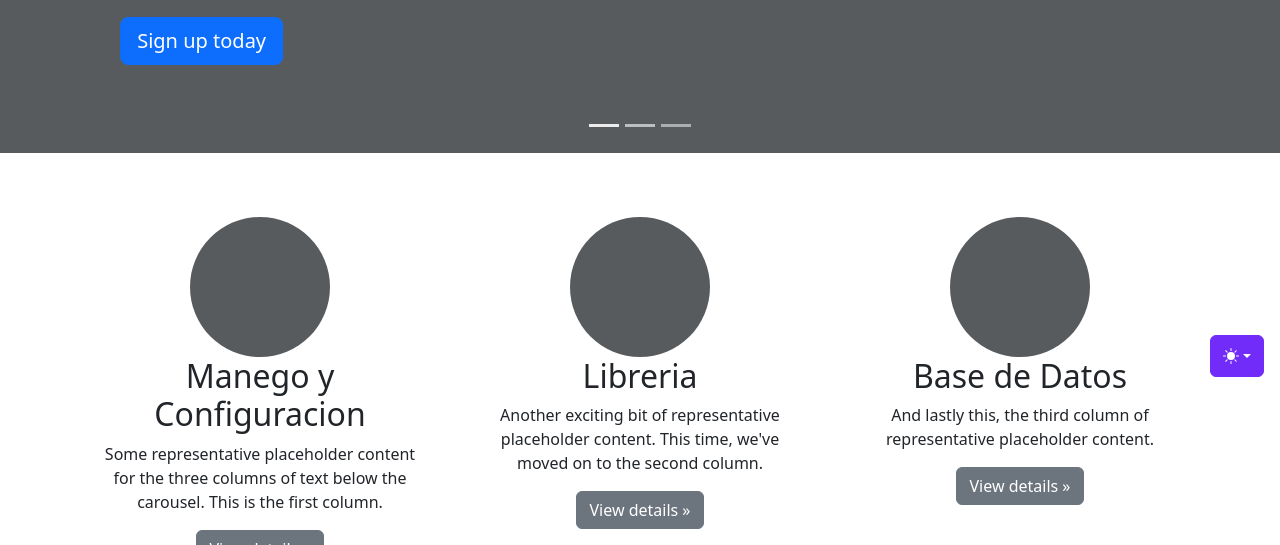
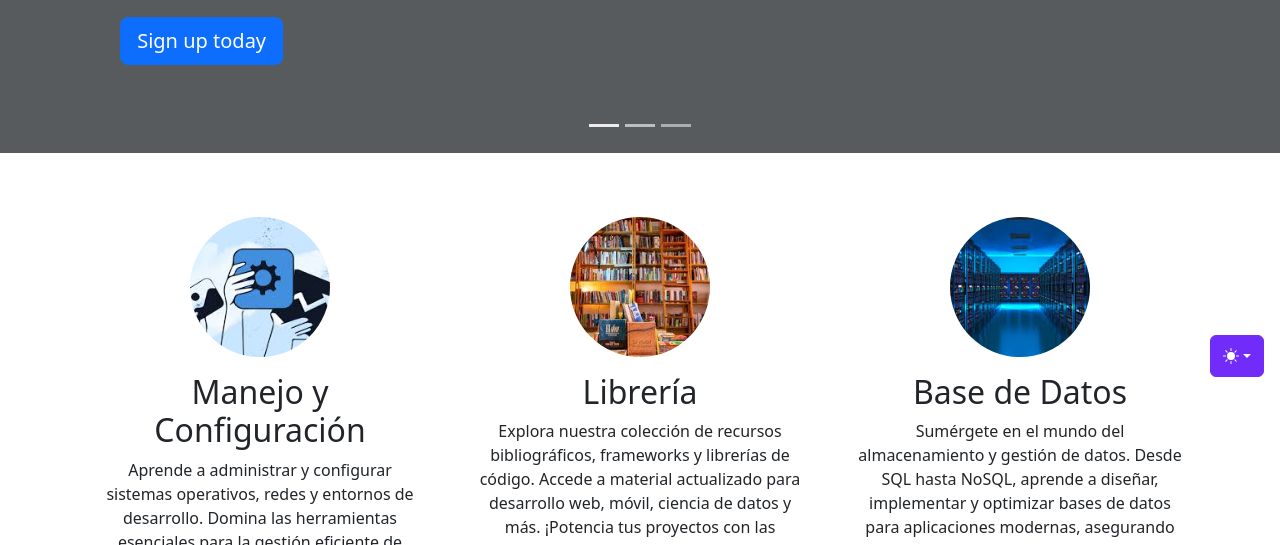
Before and after one commit to The-Fabry/Comandos_Basicos, a plain HTML site: page index.html in a window 1280 px wide. Shown: the part 407-952 px from the top of the page. Drawn offline with Linux system fonts and the light colour scheme.

Commit message:
Agrego imágenes al proyecto

```diff
--- a/index.html
+++ b/index.html
@@ -90,6 +90,13 @@
       }
       .bd-mode-toggle .dropdown-menu .active .bi {
         display: block !important;
+      }
+      /* Estilo para asegurar que las imágenes de los círculos sean redondas y se ajusten */
+      .rounded-circle-img {
+        width: 140px;
+        height: 140px;
+        border-radius: 50%;
+        object-fit: cover;
       }
     </style>
   </head>
@@ -362,84 +369,63 @@
       <div class="container marketing">
         <!-- Three columns of text below the carousel -->
         <div class="row">
-          <div class="col-lg-4">
-            <svg
-              aria-label="Placeholder"
-              class="bd-placeholder-img rounded-circle"
+          <div class="col-lg-4 text-center">
+            <!-- Imagen para Manejo y Configuración -->
+            <img
+              src="imagenes/Manejo.jpeg"
+              alt="Manejo y Configuración"
+              class="rounded-circle-img"
+              width="140"
               height="140"
-              preserveAspectRatio="xMidYMid slice"
-              role="img"
-              width="140"
-              xmlns="http://www.w3.org/2000/svg"
             >
-              <title>Placeholder</title>
-              <rect
-                width="100%"
-                height="100%"
-                fill="var(--bs-secondary-color)"
-              ></rect>
-            </svg>
-            <h2 class="fw-normal">Manego y Configuracion</h2>
+            <h2 class="fw-normal mt-3">Manejo y Configuración</h2>
             <p>
-              Some representative placeholder content for the three columns of
-              text below the carousel. This is the first column.
+              Aprende a administrar y configurar sistemas operativos, redes y entornos de desarrollo.
+              Domina las herramientas esenciales para la gestión eficiente de infraestructura tecnológica
+              y optimización de recursos.
             </p>
             <p>
-              <a class="btn btn-secondary" href="#">View details &raquo;</a>
+              <a class="btn btn-secondary" href="#">Ver detalles &raquo;</a>
             </p>
           </div>
           <!-- /.col-lg-4 -->
-          <div class="col-lg-4">
-            <svg
-              aria-label="Placeholder"
-              class="bd-placeholder-img rounded-circle"
+          <div class="col-lg-4 text-center">
+            <!-- Imagen para Librería -->
+            <img
+              src="imagenes/libre.jpeg"
+              alt="Librería"
+              class="rounded-circle-img"
+              width="140"
               height="140"
-              preserveAspectRatio="xMidYMid slice"
-              role="img"
-              width="140"
-              xmlns="http://www.w3.org/2000/svg"
             >
-              <title>Placeholder</title>
-              <rect
-                width="100%"
-                height="100%"
-                fill="var(--bs-secondary-color)"
-              ></rect>
-            </svg>
-            <h2 class="fw-normal">Libreria</h2>
+            <h2 class="fw-normal mt-3">Librería</h2>
             <p>
-              Another exciting bit of representative placeholder content. This
-              time, we've moved on to the second column.
+              Explora nuestra colección de recursos bibliográficos, frameworks y librerías de código.
+              Accede a material actualizado para desarrollo web, móvil, ciencia de datos y más.
+              ¡Potencia tus proyectos con las mejores herramientas!
             </p>
             <p>
-              <a class="btn btn-secondary" href="#">View details &raquo;</a>
+              <a class="btn btn-secondary" href="#">Ver detalles &raquo;</a>
             </p>
           </div>
           <!-- /.col-lg-4 -->
-          <div class="col-lg-4">
-            <svg
-              aria-label="Placeholder"
-              class="bd-placeholder-img rounded-circle"
+          <div class="col-lg-4 text-center">
+            <!-- Imagen para Base de Datos -->
+            <img
+              src="imagenes/BD.jpeg"
+              alt="Base de Datos"
+              class="rounded-circle-img"
+              width="140"
               height="140"
-              preserveAspectRatio="xMidYMid slice"
-              role="img"
-              width="140"
-              xmlns="http://www.w3.org/2000/svg"
             >
-              <title>Placeholder</title>
-              <rect
-                width="100%"
-                height="100%"
-                fill="var(--bs-secondary-color)"
-              ></rect>
-            </svg>
-            <h2 class="fw-normal">Base de Datos</h2>
+            <h2 class="fw-normal mt-3">Base de Datos</h2>
             <p>
-              And lastly this, the third column of representative placeholder
-              content.
+              Sumérgete en el mundo del almacenamiento y gestión de datos. Desde SQL hasta NoSQL,
+              aprende a diseñar, implementar y optimizar bases de datos para aplicaciones modernas,
+              asegurando integridad, escalabilidad y rendimiento.
             </p>
             <p>
-              <a class="btn btn-secondary" href="#">View details &raquo;</a>
+              <a class="btn btn-secondary" href="#">Ver detalles &raquo;</a>
             </p>
           </div>
           <!-- /.col-lg-4 -->
@@ -450,12 +436,13 @@
         <div class="row featurette">
           <div class="col-md-7">
             <h2 class="featurette-heading fw-normal lh-1">
-              First featurette heading.
-              <span class="text-body-secondary">It’ll blow your mind.</span>
+              Administración de Sistemas.
+              <span class="text-body-secondary">Control total.</span>
             </h2>
             <p class="lead">
-              Some great placeholder content for the first featurette here.
-              Imagine some exciting prose here.
+              La correcta gestión y configuración de entornos TI es crucial para el éxito de cualquier
+              organización. Aprende a automatizar tareas, gestionar usuarios, permisos y servicios,
+              garantizando disponibilidad y seguridad en tus infraestructuras.
             </p>
           </div>
           <div class="col-md-5">
@@ -484,13 +471,13 @@
         <div class="row featurette">
           <div class="col-md-7 order-md-2">
             <h2 class="featurette-heading fw-normal lh-1">
-              Oh yeah, it’s that good.
-              <span class="text-body-secondary">See for yourself.</span>
+              Recursos y Librerías.
+              <span class="text-body-secondary">Acelera tu desarrollo.</span>
             </h2>
             <p class="lead">
-              Another featurette? Of course. More placeholder content here to
-              give you an idea of how this layout would work with some actual
-              real-world content in place.
+              Contamos con una extensa variedad de librerías y recursos educativos. Desde React, Angular
+              y Vue para frontend, hasta Django, Spring Boot y Express para backend. Encuentra la guía
+              perfecta para implementar soluciones robustas y modernas.
             </p>
           </div>
           <div class="col-md-5 order-md-1">
@@ -519,14 +506,13 @@
         <div class="row featurette">
           <div class="col-md-7">
             <h2 class="featurette-heading fw-normal lh-1">
-              And lastly, this one.
-              <span class="text-body-secondary">Checkmate.</span>
+              Gestión de Datos.
+              <span class="text-body-secondary">El corazón de las aplicaciones.</span>
             </h2>
             <p class="lead">
-              And yes, this is the last block of representative placeholder
-              content. Again, not really intended to be actually read, simply
-              here to give you a better view of what this would look like with
-              some actual content. Your content.
+              Domina el diseño de esquemas, consultas complejas, procedimientos almacenados y
+              optimización de rendimiento. Trabaja con PostgreSQL, MySQL, MongoDB y tecnologías cloud
+              para almacenar y analizar información a gran escala.
             </p>
           </div>
           <div class="col-md-5">
```
Also changed, not shown: imagenes/BD.jpeg (added), imagenes/Manejo.jpeg (added), imagenes/libre.jpeg (added).
